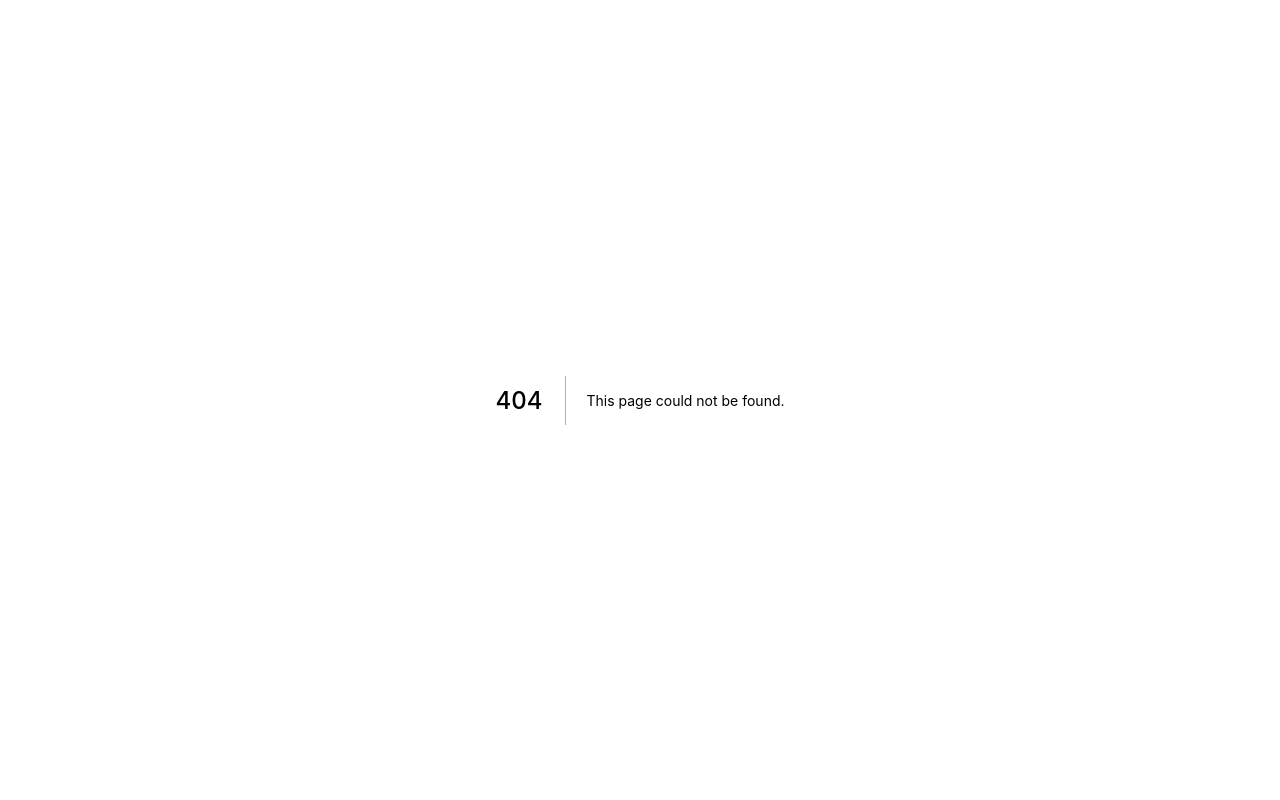
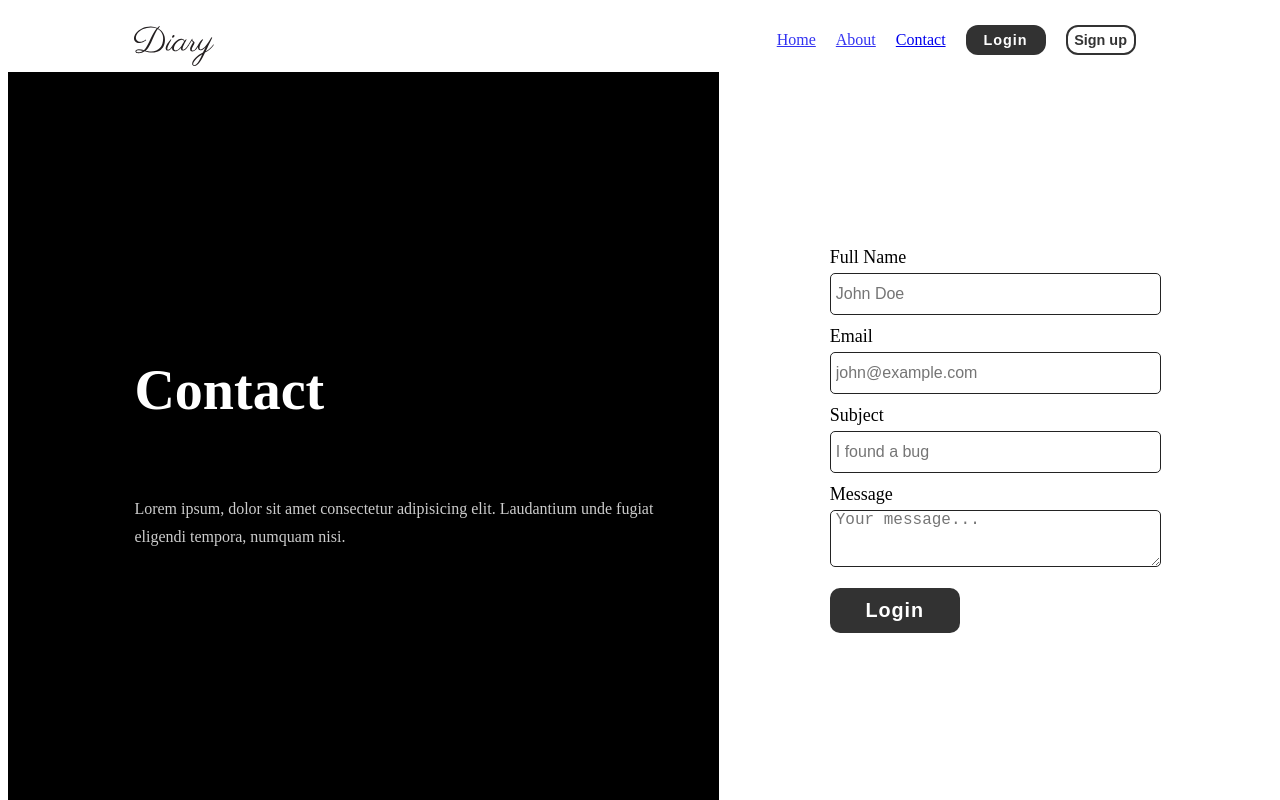
Before and after one commit to Narcis2005/diary-frontend, a Next.js app: page /contact in a window 1280 px wide. Before the commit this address had no page. Shown: the top 800 px of the page. Built offline with nearby package versions, Linux system fonts and the light colour scheme; a web font is replaced by a local one.

Commit message:
contact page design

```diff
--- /dev/null
+++ b/components/ContactComponent/ContactComponents.tsx
@@ -0,0 +1,79 @@
+import styled from "styled-components";
+import { Button, LabelinputContainer } from "../FormComponents";
+
+export const ContactContainer = styled.div`
+    width: 100%;
+    min-height: 100vh;
+    display: flex;
+    justify-content: center;
+    @media (max-width: 920px) {
+        flex-direction: column;
+    }
+`;
+export const ContactLeftSideContainer = styled.div`
+    width: 50%;
+    flex: 50%;
+    background: black;
+    color: white;
+    padding: 4rem 2rem 4rem 10%;
+    display: flex;
+    flex-direction: column;
+    justify-content: center;
+    margin-top: -4rem;
+    position: relative;
+    @media (max-width: 920px) {
+        width: 100%;
+        flex: 100%;
+        margin-top: 0;
+        padding: 4rem 10%;
+    }
+`;
+export const ContactTitle = styled.h2`
+    font-size: 3.5rem;
+    padding-bottom: 10px;
+`;
+export const ContactText = styled.p`
+    line-height: 1.8rem;
+    opacity: 0.8;
+`;
+export const ContactRightSideContainer = styled.div`
+    width: 50%;
+    flex: 50%;
+    padding: 4rem 0;
+    display: flex;
+    flex-direction: column;
+    justify-content: center;
+    margin-top: -4rem;
+    position: relative;
+    @media (max-width: 920px) {
+        width: 100%;
+        flex: 100%;
+        margin-top: 0;
+    }
+`;
+export const ContactForm = styled.form`
+    display: flex;
+    flex-direction: column;
+    justify-content: center;
+    align-items: center;
+    width: 100%;
+
+`;
+export const ContactLabelInputContainer = styled(LabelinputContainer)`
+    padding: 1% 0;
+    width: 60%;
+    @media (max-width: 920px) {
+        width: 80%;
+    }
+`;
+
+export const ContactTextarea = styled.textarea`
+    height: 55px;
+    padding: 0 5px;
+    font-size: 16px;
+    border-radius: 5px;
+    border: 1px solid rgb(35,35,35);
+`;
+export const ContactButton = styled(Button)`
+    align-self: flex-start;
+`;
--- /dev/null
+++ b/components/ContactComponent/index.tsx
@@ -0,0 +1,41 @@
+import { Label, Input, Button } from "../FormComponents";
+import { ContactContainer, ContactLeftSideContainer, ContactTitle, ContactText, ContactRightSideContainer, ContactForm, ContactLabelInputContainer, ContactTextarea } from "./ContactComponents";
+
+const ContactComponent = () => {
+    return (
+        <>
+        <ContactContainer>
+            <ContactLeftSideContainer>
+                <ContactTitle>Contact</ContactTitle>
+                <ContactText>Lorem ipsum, dolor sit amet consectetur adipisicing elit. Laudantium unde fugiat eligendi tempora, numquam nisi.</ContactText>
+            </ContactLeftSideContainer>
+            <ContactRightSideContainer>
+                <ContactForm>
+                <ContactLabelInputContainer>
+                <Label htmlFor="fullname">Full Name</Label>
+                <Input name="fullname" type="text" placeholder="John Doe"/>
+            </ContactLabelInputContainer>
+            <ContactLabelInputContainer>
+                <Label htmlFor="email">Email</Label>
+                <Input name="email" type="email" placeholder="john@example.com"/>
+            </ContactLabelInputContainer>
+            <ContactLabelInputContainer>
+                <Label htmlFor="subject">Subject</Label>
+                <Input name="subject" type="text" placeholder="I found a bug"/>
+            </ContactLabelInputContainer>
+            <ContactLabelInputContainer>
+                <Label htmlFor="message">Message</Label>
+                <ContactTextarea name="message"  placeholder="Your message..."></ContactTextarea>
+            </ContactLabelInputContainer>
+            <ContactLabelInputContainer>
+            <Button>Login</Button>
+
+            </ContactLabelInputContainer>
+                </ContactForm>
+            </ContactRightSideContainer>
+        </ContactContainer>
+        </>
+    );
+};
+
+export default ContactComponent;
--- a/components/Hero/components.tsx
+++ b/components/Hero/components.tsx
@@ -9,7 +9,7 @@ export const HeroContainer = styled.div`
     justify-content: center;
     align-items: center;
     position: relative;
-    z-index: -1;
+    /* z-index: -1; */
     margin-top: -4rem;
     @media (min-width: 920px) {
         flex-direction: row;
--- a/components/Navbar/NavbarComponents.tsx
+++ b/components/Navbar/NavbarComponents.tsx
@@ -5,6 +5,9 @@ import styled from "styled-components";
 export const NavbarContainer = styled.header`
     width: 100%;
     height: 4rem;
+    background: white;
+    z-index: 999;
+    position: relative;
 `;
 export const NavbarInnerContainer = styled.div`
     width: 80%;
--- /dev/null
+++ b/pages/contact/index.tsx
@@ -0,0 +1,14 @@
+import ContactComponent from "../../components/ContactComponent";
+import DefaultContainer from "../../containers/DefaultContaienr";
+
+const Contact = () => {
+    return (
+        <>
+        <DefaultContainer>
+            <ContactComponent />
+        </DefaultContainer>
+        </>
+    );
+};
+
+export default Contact;
```
